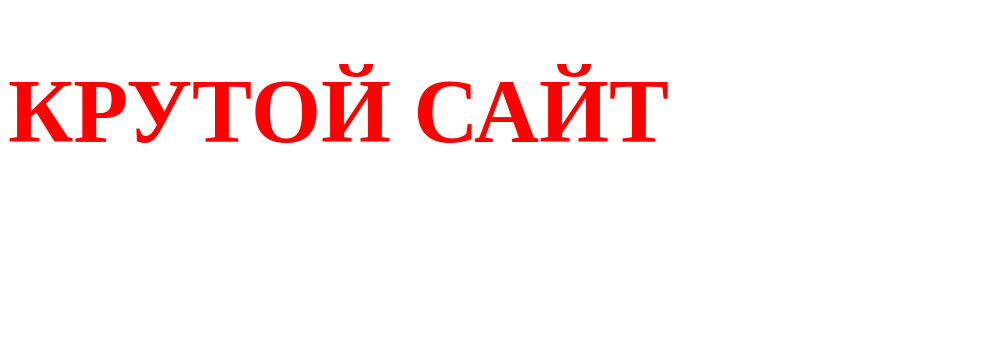
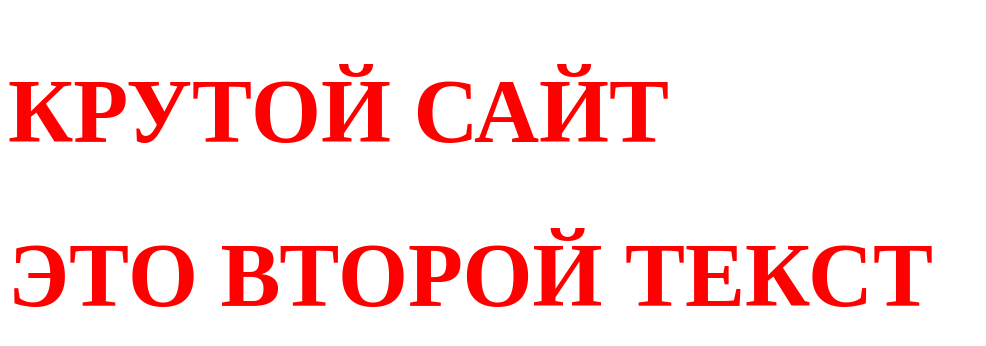
Before and after one commit to Mokujin94/gitTest, a plain HTML site: page index.html in a window 1280 px wide. Shown: the whole page, without its empty margins (0-986 px from the left). Drawn offline with Linux system fonts and the light colour scheme.

Commit message:
Добавил второй h1

```diff
--- a/index.html
+++ b/index.html
@@ -15,5 +15,6 @@
 </head>
 <body>
     <h1>Крутой сайт</h1>
+    <h1>ЭТо второй текст</h1>
 </body>
 </html>
```
